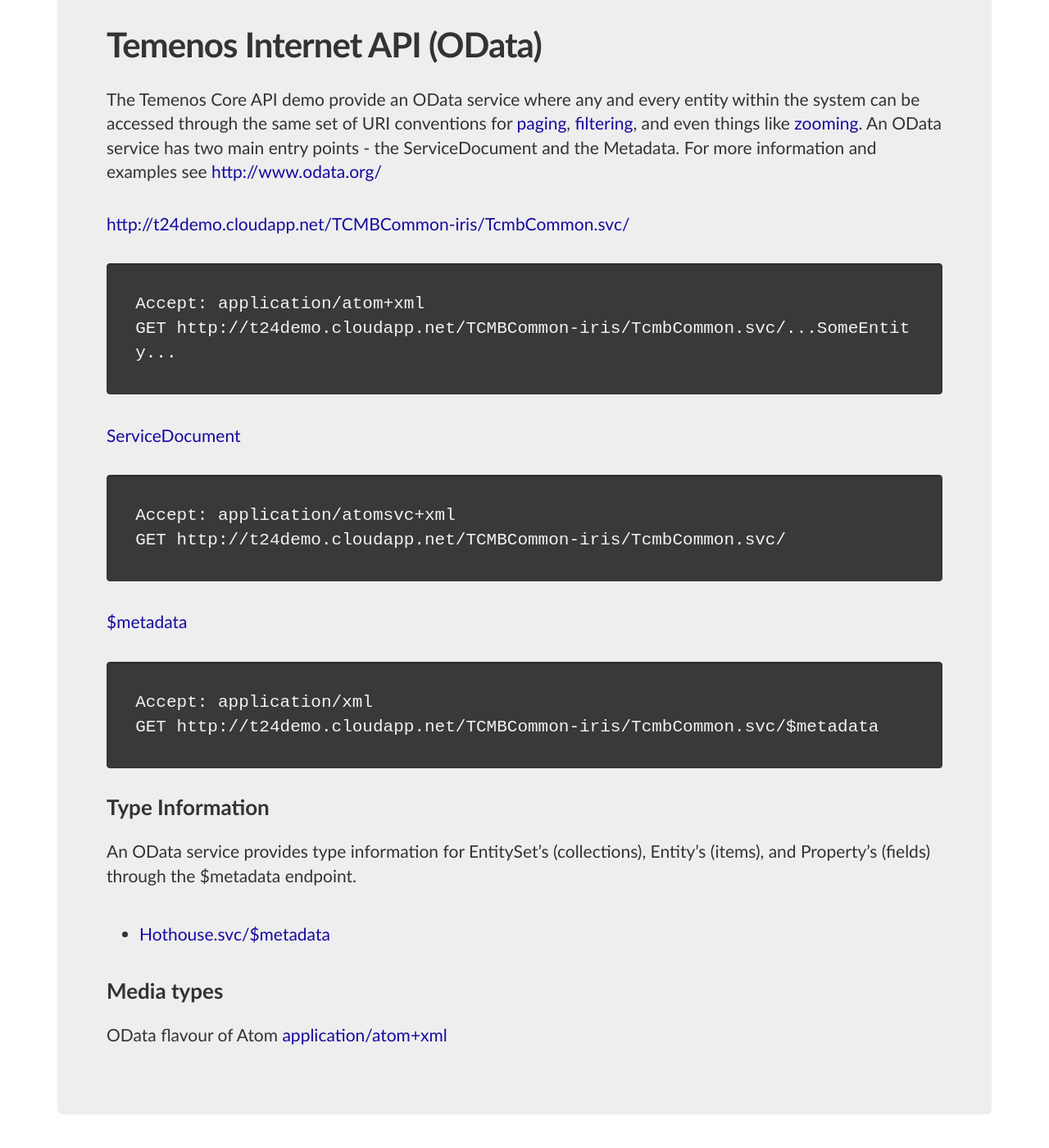
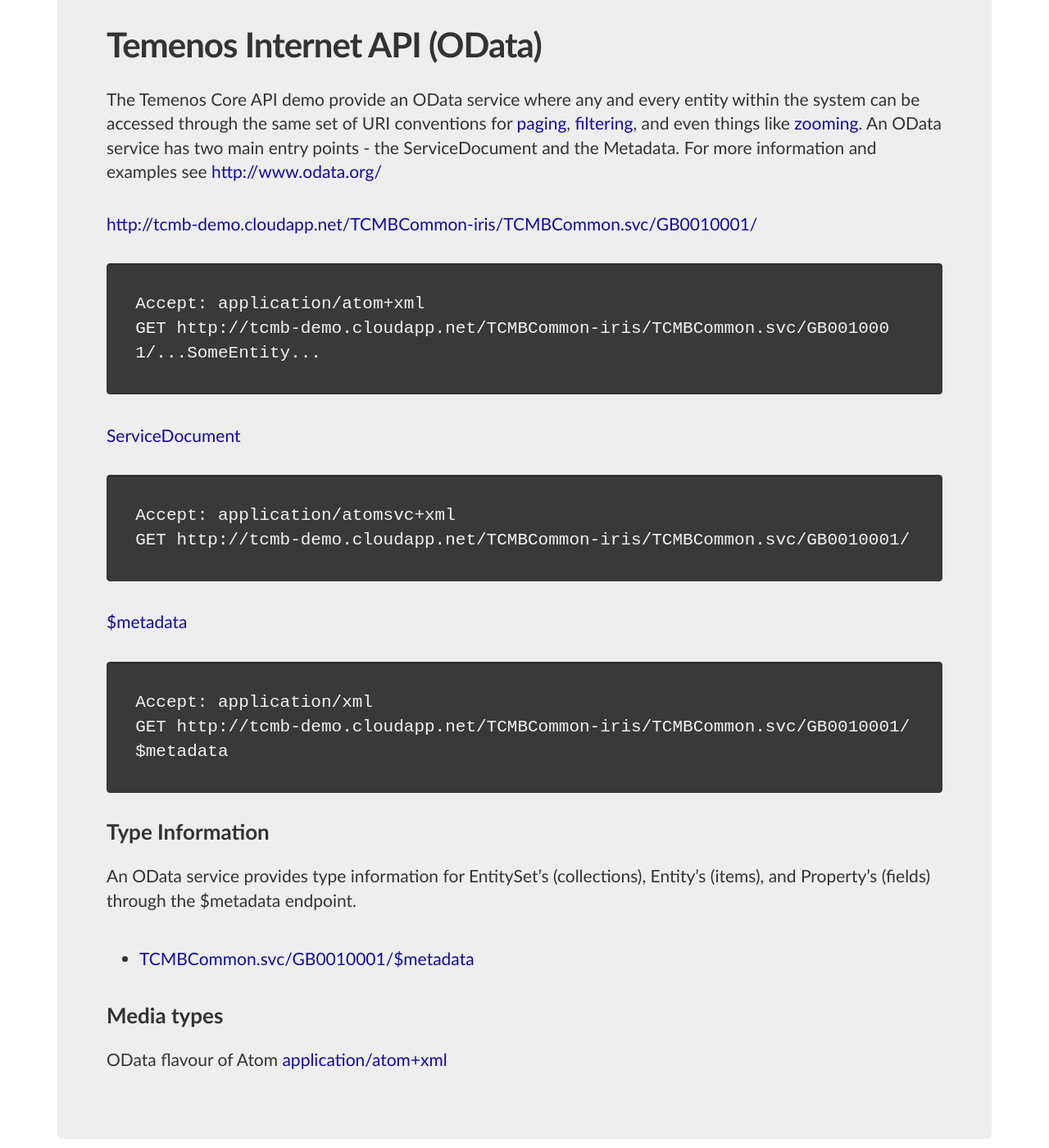
Before and after one commit to temenostech/TemenosHypermediaAPI, a Jekyll site: the page built from InternetAPI/OData/index.md, in a window 1280 px wide and 1400 px high, scrolled down 297 px. Shown: the whole window at 82% size. Built offline with Jekyll 4.4.1, drawn with Linux system fonts in a browser that asks for light colours; some web fonts are replaced; Markdown is read by kramdown in place of the engine named in the settings.

Commit message:
Modify TCMB documentation according - TCMB upgraded to iris 0.6.1

```diff
--- a/InternetAPI/OData/index.md
+++ b/InternetAPI/OData/index.md
@@ -7,29 +7,29 @@ title: OData
 The Temenos Core API demo provide an OData service where any and every entity within the system can be accessed through the same set of URI conventions for [paging](http://docs.oasis-open.org/odata/odata/v4.0/os/part2-url-conventions/odata-v4.0-os-part2-url-conventions.html#_Toc372793863), [filtering](http://docs.oasis-open.org/odata/odata/v4.0/os/part2-url-conventions/odata-v4.0-os-part2-url-conventions.html#_Toc372793792), and even things like [zooming](http://docs.oasis-open.org/odata/odata/v4.0/os/part2-url-conventions/odata-v4.0-os-part2-url-conventions.html#_Toc372793860).  An OData service has two main entry points - the ServiceDocument and the Metadata.  For more information and examples see [http://www.odata.org/](http://www.odata.org/)
 
 
-[http://t24demo.cloudapp.net/TCMBCommon-iris/TcmbCommon.svc/](http://t24demo.cloudapp.net/TCMBCommon-iris/TcmbCommon.svc/)
+[http://tcmb-demo.cloudapp.net/TCMBCommon-iris/TCMBCommon.svc/GB0010001/](http://tcmb-demo.cloudapp.net/TCMBCommon-iris/TCMBCommon.svc/GB0010001/)
 <pre>
 Accept: application/atom+xml
-GET http://t24demo.cloudapp.net/TCMBCommon-iris/TcmbCommon.svc/...SomeEntity...
+GET http://tcmb-demo.cloudapp.net/TCMBCommon-iris/TCMBCommon.svc/GB0010001/...SomeEntity...
 </pre>
 
-[ServiceDocument](http://t24demo.cloudapp.net/TCMBCommon-iris/TcmbCommon.svc/)
+[ServiceDocument](http://tcmb-demo.cloudapp.net/TCMBCommon-iris/TCMBCommon.svc/GB0010001/)
 <pre>
 Accept: application/atomsvc+xml
-GET http://t24demo.cloudapp.net/TCMBCommon-iris/TcmbCommon.svc/
+GET http://tcmb-demo.cloudapp.net/TCMBCommon-iris/TCMBCommon.svc/GB0010001/
 </pre>
 
-[$metadata](http://t24demo.cloudapp.net/TCMBCommon-iris/TcmbCommon.svc/$metadata)
+[$metadata](http://tcmb-demo.cloudapp.net/TCMBCommon-iris/TCMBCommon.svc/GB0010001/$metadata)
 <pre>
 Accept: application/xml
-GET http://t24demo.cloudapp.net/TCMBCommon-iris/TcmbCommon.svc/$metadata
+GET http://tcmb-demo.cloudapp.net/TCMBCommon-iris/TCMBCommon.svc/GB0010001/$metadata
 </pre>
 
 ### Type Information
 
 An OData service provides type information for EntitySet's (collections), Entity's (items), and Property's (fields) through the $metadata endpoint.
 
-* [Hothouse.svc/$metadata](http://t24demo.cloudapp.net/TCMBCommon-iris/TcmbCommon.svc/$metadata)
+* [TCMBCommon.svc/GB0010001/$metadata](http://tcmb-demo.cloudapp.net/TCMBCommon-iris/TCMBCommon.svc/GB0010001/$metadata)
 
 
 ### Media types
```
Also changed, not shown: InternetAPI/Hypermedia/index.md (+1 -1 lines), InternetAPI/index.md (+9 -9 lines), InternetAPIBrowsers/index.md (+2 -2 lines), index.md (+1 -1 lines).
